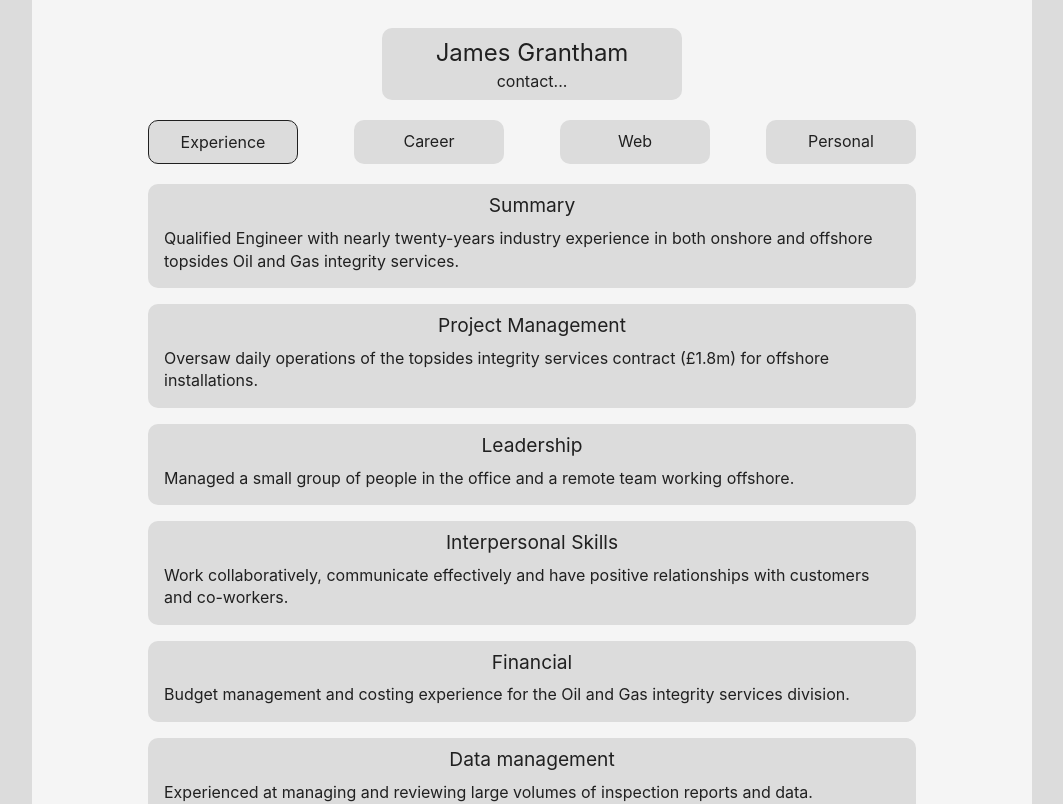
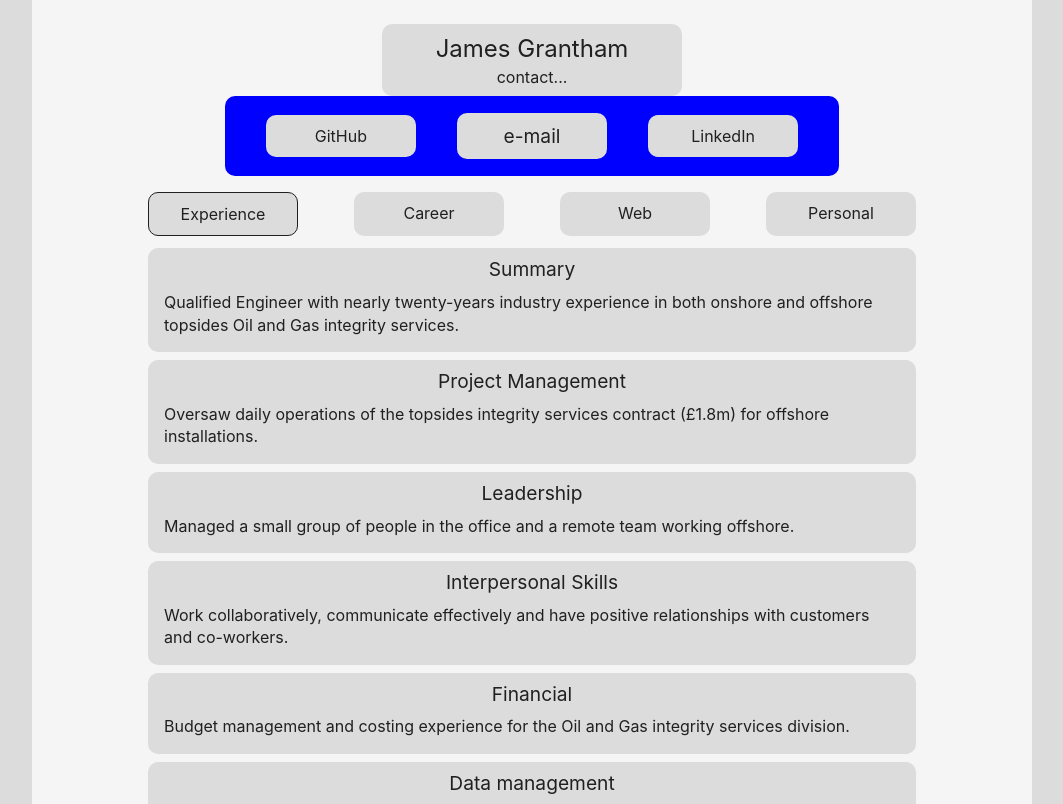
Before and after one commit to jrgrantham/james-grantham, a React (Create React App) app: page /professional in a window 1280 px wide. Shown: the top 804 px of the page, without its empty margins (108-1171 px from the left). Built offline with nearby package versions, Linux system fonts and the light colour scheme.

Commit message:
github and linkedin links

```diff
--- a/src/components/MainContent.jsx
+++ b/src/components/MainContent.jsx
@@ -42,7 +42,7 @@ export default function MainContent(props) {
 }
 
 const Article = styled.div`
-  margin: 1rem 0
+  margin: 0.5rem 0
   padding: 0.5rem
   background-color: ${backgroundColor}
   // border: 0.5px solid ${color}
@@ -60,7 +60,6 @@ const Article = styled.div`
   }
 
   @media (min-width: 550px) {
-    margin: 1rem 0
     padding: 0.5rem 1rem
   }
 `;
--- a/src/components/Menu.jsx
+++ b/src/components/Menu.jsx
@@ -91,7 +91,7 @@ export default function ContentButtons(props) {
 }
 
 const ButtonContainer = styled.div`
-  margin-top: 12px;
+  margin-top: 12px
 `;
 
 const HorizontalMenu = styled.div`
--- a/src/components/NameHeader.jsx
+++ b/src/components/NameHeader.jsx
@@ -17,9 +17,16 @@ export default function Header(props) {
         <h4>James Grantham</h4>
         {contact}
       </StyledHeader>
-      <StyledHiddenDiv style={hidden ? null : openDiv}>
-        <a href="https://github.com/jrgrantham">GitHub</a>
-        <a href="https://www.linkedin.com/in/j-grantham/">linkedin</a>
+      <StyledHiddenDiv style={!hidden ? null : openDiv}>
+        <StyledButton>
+          <a href="https://github.com/jrgrantham">GitHub</a>
+        </StyledButton>
+        <StyledButton>
+          <h5>e-mail</h5>
+        </StyledButton>
+        <StyledButton>
+          <a href="https://www.linkedin.com/in/j-grantham/">LinkedIn</a>
+        </StyledButton>
       </StyledHiddenDiv>
     </Container>
   );
@@ -33,7 +40,7 @@ border-radius: 10px
 `;
 
 const StyledHeader = styled.div`
-  margin: 0.25rem 0
+  // margin: 0.25rem 0
   padding: .5rem 0
   width: 300px
   background-color: ${backgroundColor}
@@ -55,13 +62,11 @@ const StyledHeader = styled.div`
 const StyledHiddenDiv = styled.div`
   display: flex
   flex-direction: columm
-  justify-content: center
+  justify-content: space-evenly
   align-items: center
-  background-color: ${backgroundColor}
-  background-color: red
-  // margin-top: 10px
+  background-color: blue
   height: 0px;
-  width: 90%
+  width: 80%
   max-width: 700px
   overflow: hidden;
 
@@ -69,6 +74,29 @@ const StyledHiddenDiv = styled.div`
   `;
 
 const openDiv = {
-  height: "100px",
+  height: "80px",
   borderRadius: "10px"
 };
+
+const StyledButton = styled.div`
+  margin: 0.25rem 0rem
+  padding: 10px 0
+  background-color: ${backgroundColor}
+  border-radius: 10px
+  cursor: pointer
+  width: 100%
+
+  // border: 1px solid red
+
+  @media (pointer:fine) {
+    &:hover {
+      color: ${appColor};
+      background-color: ${color};
+      transition: background-color ${transition}
+    }
+  }
+
+  @media (min-width: 650px) {
+    width: 150px
+  }
+`;
```
